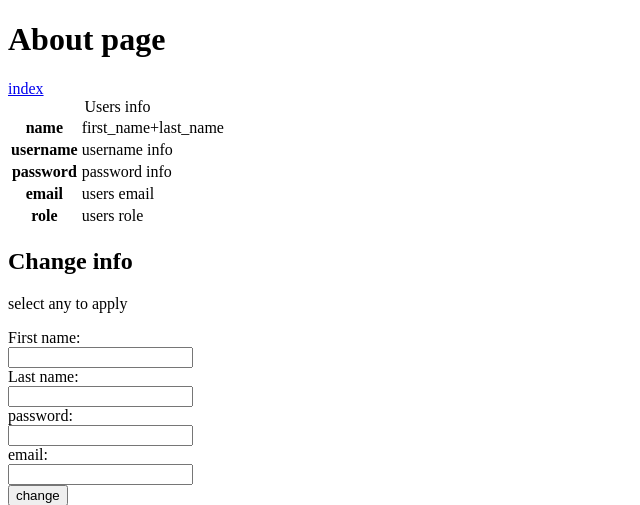
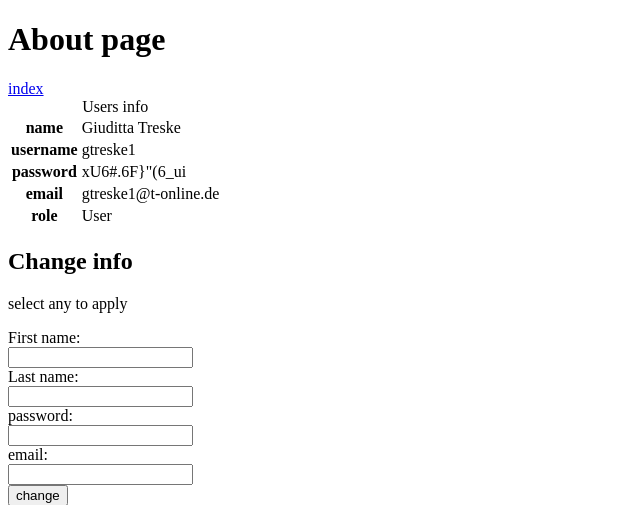
Before and after one commit to TSheehan0127/Intramural-Sports-page, a Flask app: a page that uses templates/about.html in a window 1280 px wide. Shown: the top 505 px of the page, without its empty margins (0-640 px from the left). Run offline with Flask 3, Linux system fonts and the light colour scheme; data comes from the database, SQL or seed files in the repository.

Commit message:
add users info in about

```diff
--- a/app.py
+++ b/app.py
@@ -124,6 +124,8 @@ def index(username):
 
     table_stats = table_info.fetchall();
 
+    con.close()
+
     #loops through each row
     for stats in table_stats:
         new_dict = {"event": stats[0], "team": stats[1], "date": stats[2], "location": stats[3]}
@@ -134,7 +136,20 @@ def index(username):
 
 @app.route("/about/<username>", methods = ["GET","POST"])
 def about(username):
-    return  render_template("about.html",username=username)
+
+    con = sqlite3.connect('intramural.db')
+    cur = con.cursor()
+    cur.execute('SELECT * FROM User WHERE username = ?',(username,))
+    info = cur.fetchone()
+
+    user = {'name' : info[1]+' '+info[2],'username': info[4], 'password':info[3], 'email':info[5], 'role':info[6]}
+
+    if user['role'] == 'A':
+        user['role'] = 'Admin'
+    else:
+        user['role'] = 'User'
+
+    return  render_template("about.html",username=username, user=user)
 
 
 if __name__ == "__main__":
--- a/templates/about.html
+++ b/templates/about.html
@@ -15,19 +15,19 @@
         <table>
             <caption> Users info </caption>
             <tr>
-                <th>name</th> <td>first_name+last_name</td>
+                <th>name</th> <td>{{user.name}}</td>
             </tr>
             <tr>
-                <th>username</th> <td>username info</td>
+                <th>username</th> <td>{{user.username}}</td>
             </tr>
             <tr>
-                <th>password</th> <td>password info</td>
+                <th>password</th> <td>{{user.password}}</td>
             </tr>
             <tr>
-                <th>email</th> <td>users email</td>
+                <th>email</th> <td>{{user.email}}</td>
             </tr>
             <tr>
-                <th>role</th> <td>users role</td>
+                <th>role</th> <td>{{user.role}}</td>
             </tr>
         </table>
 
```
Also changed, not shown: 1 other file.
